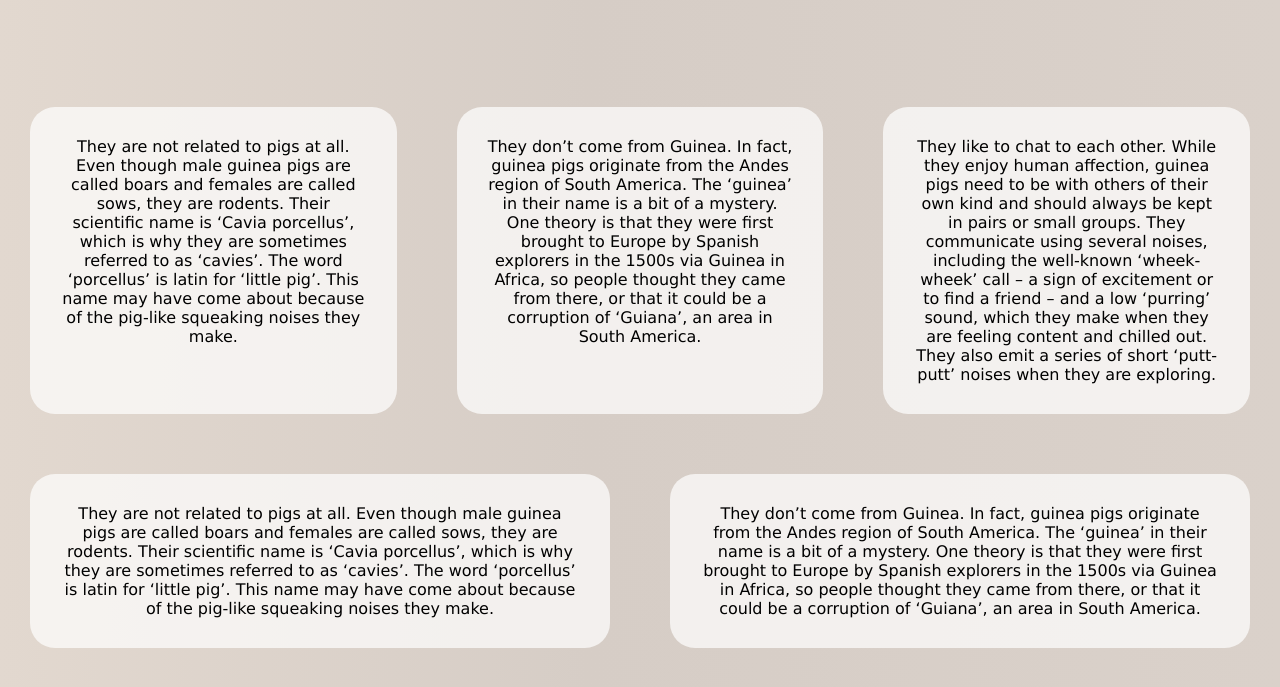
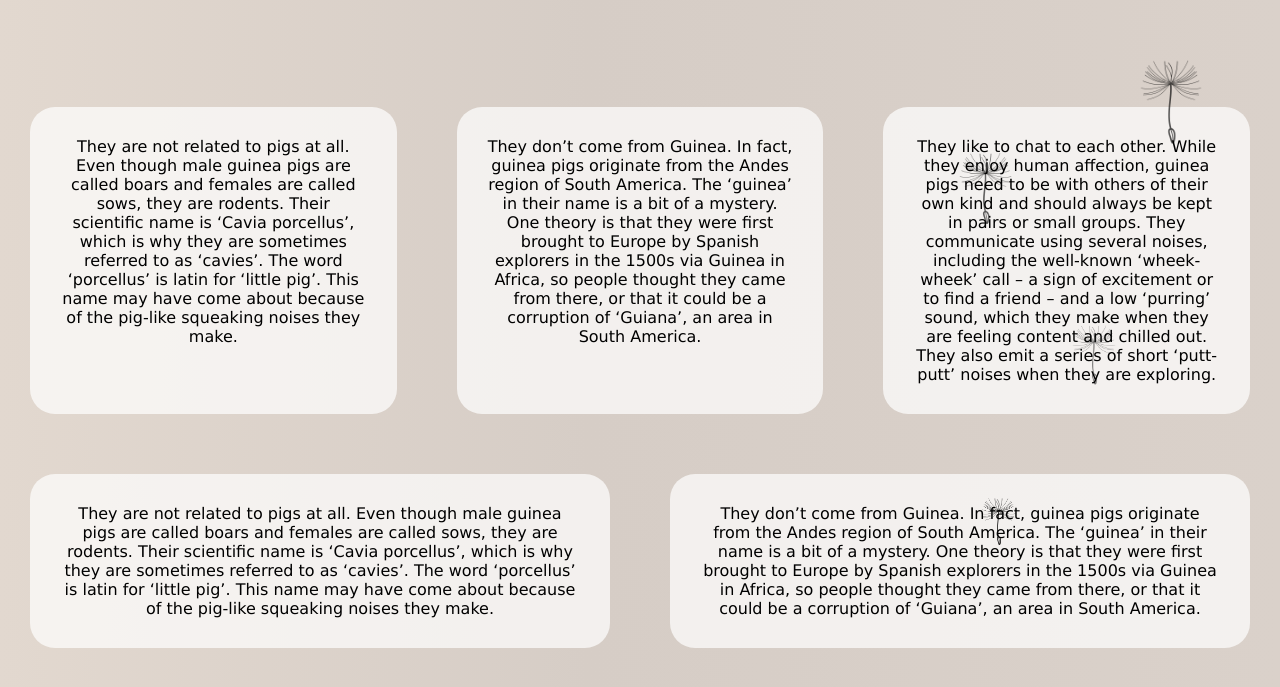
Before and after one commit to HalmonLui/guineapigs, a Gatsby site: page / in a window 1280 px wide. Shown: the part 1053-1740 px from the top of the page. Built offline with nearby package versions, Linux system fonts and the light colour scheme; Gatsby itself is replaced by a stand-in of ours.

Commit message:
add floating dandelion seeds effect to index page

```diff
--- a/src/components/layout.css
+++ b/src/components/layout.css
@@ -147,6 +147,40 @@ body {
   z-index: 3;
 }
 
+.dandelion-seed {
+  position: absolute;
+  min-width: 2%;
+  max-width: 7%;
+  opacity: 0.7;
+  z-index: 3;
+}
+
+.seed-1 {
+  min-width: 7%;
+  bottom: -50vh;
+  right: 5%;
+}
+
+.seed-2 {
+  min-width: 6%;
+  bottom: -60vh;
+  right: 20%;
+}
+
+.seed-3 {
+  min-width: 5%;
+  bottom: -80vh;
+  right: 12%;
+  opacity: 0.5;
+}
+
+.seed-4 {
+  min-width: 4%;
+  bottom: -100vh;
+  right: 20%;
+  opacity: 0.9;
+}
+
 /* Index Page - Section I */
 .section-index-one {
   margin-top: 50vh;
--- a/src/pages/index.js
+++ b/src/pages/index.js
@@ -35,6 +35,18 @@ class IndexPage extends React.Component {
           </div>
         </section>
         <section className="section section-index-one">
+          <div className="rellax dandelion-seed seed-1" data-rellax-speed="5">
+            <Image imgName="dandelion_seed.png" />
+          </div>
+          <div className="rellax dandelion-seed seed-2" data-rellax-speed="3">
+            <Image imgName="dandelion_seed.png" />
+          </div>
+          <div className="rellax dandelion-seed seed-3" data-rellax-speed="1">
+            <Image imgName="dandelion_seed.png" />
+          </div>
+          <div className="rellax dandelion-seed seed-4" data-rellax-speed="2">
+            <Image imgName="dandelion_seed.png" />
+          </div>
           <div className="content">
             <p className="rellax" data-rellax-speed="10">
               They are not related to pigs at all. Even though male guinea pigs
```
Also changed, not shown: src/images/dandelion_seed.png (added).
